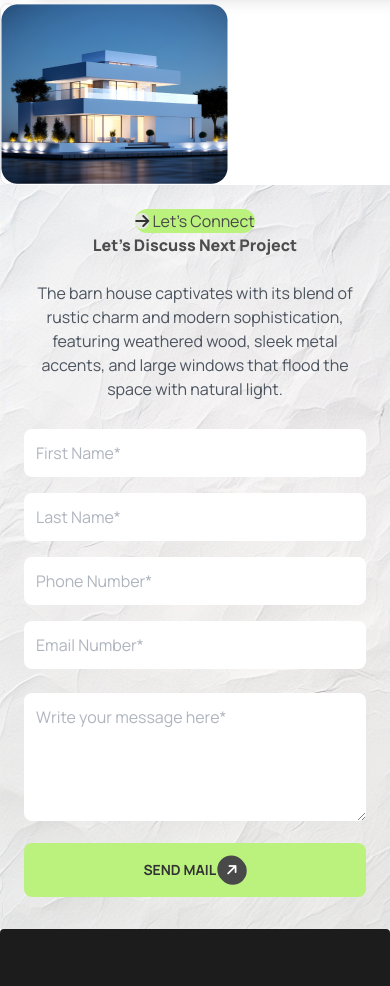
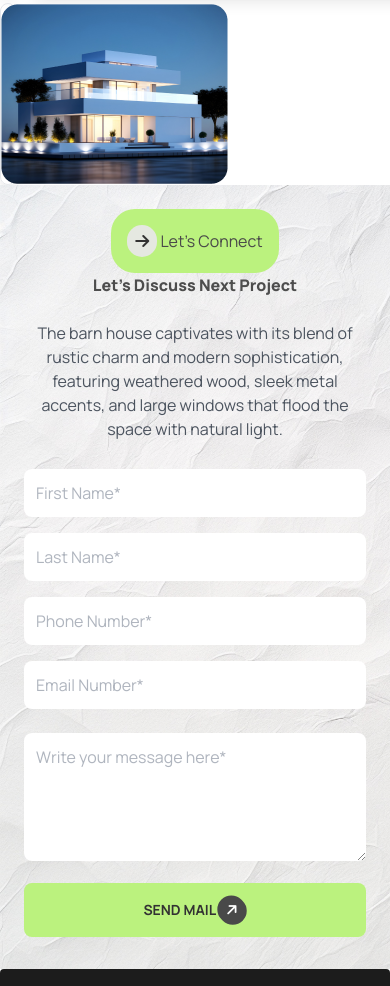
Before and after one commit to wahab-rubel/Assignment-3, a plain HTML site: page index.html in a window 390 px wide. Shown: the part 4650-5636 px from the top of the page. Drawn offline with nearby package versions, Linux system fonts and the light colour scheme.

Commit message:
mobail responcive arrow right work

```diff
--- a/index.html
+++ b/index.html
@@ -232,8 +232,8 @@
       <div class="hero-overlay"></div>
        <div class="text-center">
       <div class="gap-12">
-        <button class="lg:px-2 lg:py-2 lg:mt-5 text-black rounded-3xl bg-[#ABEF5F] ">
-          <i class="lg:px-2 lg:py-2 fa-solid fa-arrow-right text-black bg-[#dfe3da] rounded-full"></i>
+        <button class="lg:px-2 lg:py-2 lg:mt-5 text-black rounded-3xl bg-[#ABEF5F] p-4">
+          <i class="lg:px-2 lg:py-2 fa-solid fa-arrow-right text-black bg-[#dfe3da] rounded-full p-2"></i>
           <a class=" text-[#1C1C1C] lg:p-3">Let’s Connect</a>
          </button>
       </div>
```
